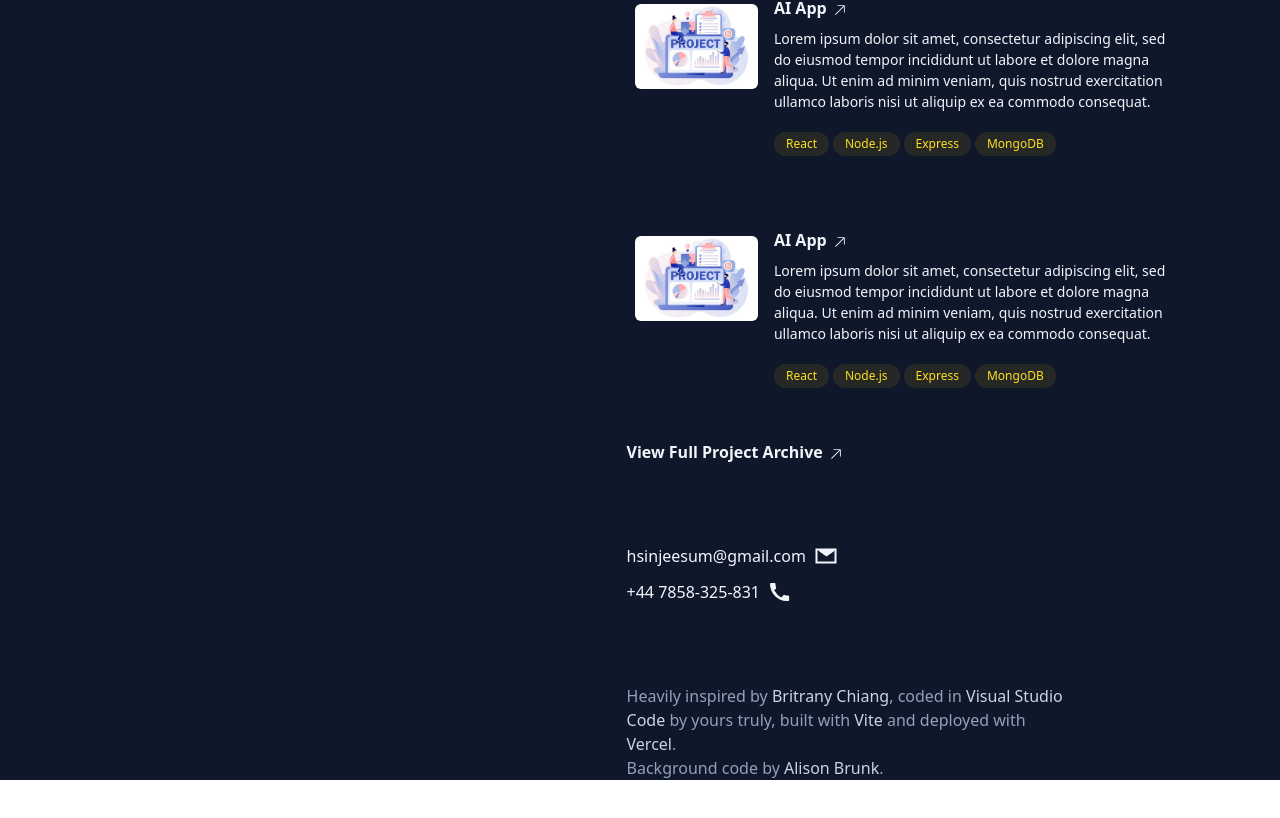
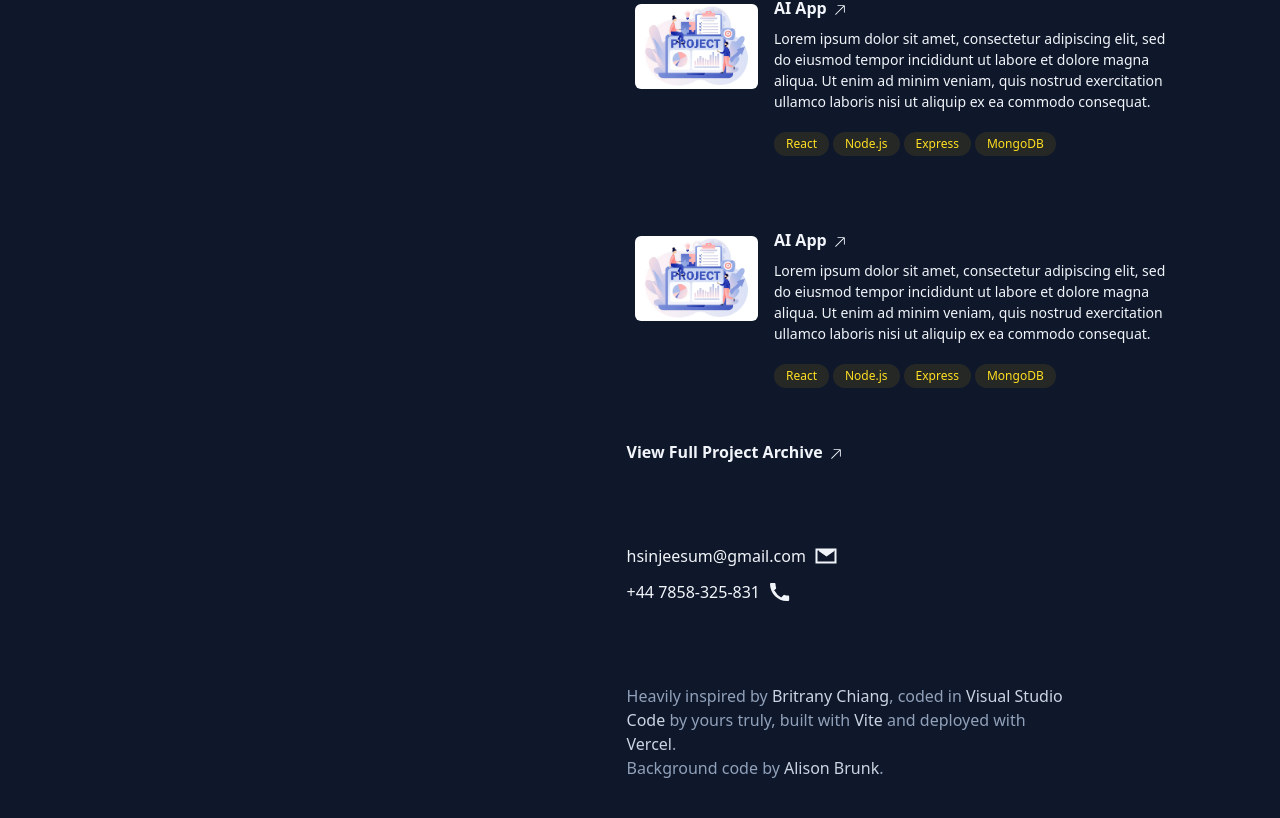
Before and after one commit to hjeesum/HsinJeePortfolio, a React (Vite) app: page / in a window 1280 px wide. Shown: the part 2092-2910 px from the top of the page. Before the commit the page ends 2872 px from the top, so only its background shows below. Built offline with nearby package versions, Linux system fonts and the light colour scheme.

Commit message:
bottom footer fix

```diff
--- a/src/App.jsx
+++ b/src/App.jsx
@@ -36,7 +36,7 @@ function App() {
               <section id="contact">
                 <Contact />
               </section>
-              <section id="footer">
+              <section id="footer" className="pb-20">
                 <Footer />
               </section>
             </div>
```
